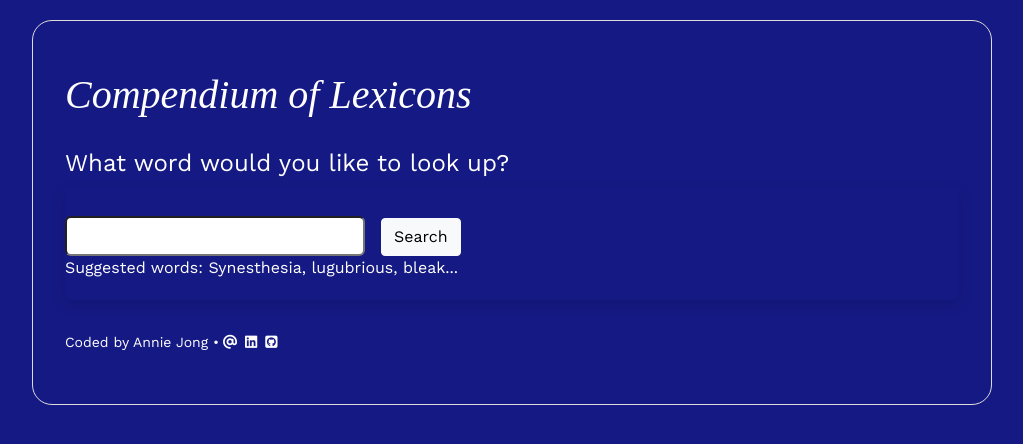
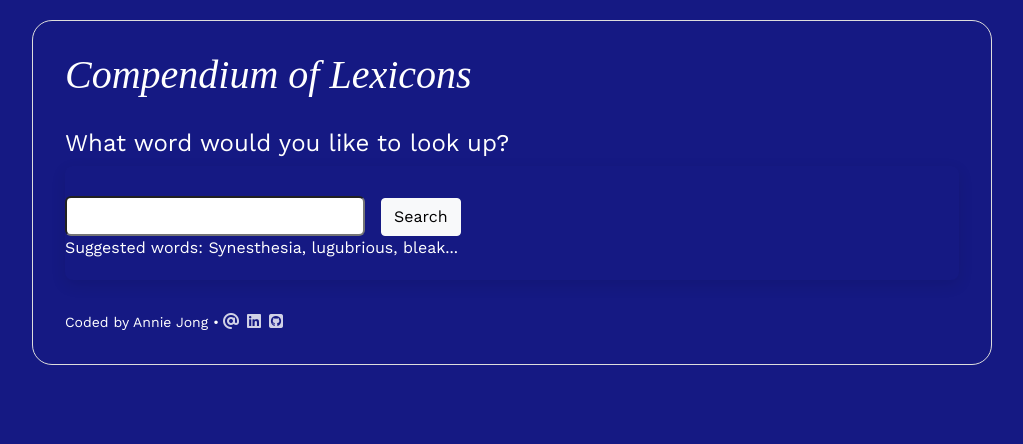
Before and after one commit to multipotentialite-aj/react-dictionary, a React (Create React App) app: page / in a window 1280 px wide. Shown: the top 444 px of the page, without its empty margins (128-1151 px from the left). Built offline with nearby package versions, Linux system fonts and the light colour scheme; a web font is replaced by a local one.

Commit message:
Increased footer icons size

```diff
--- a/src/App.css
+++ b/src/App.css
@@ -14,7 +14,7 @@
   color: white;
   max-width: 960px;
   margin: 0 auto;
-  padding: 20px;
+  padding: 0 20px;
   border: 1px solid #ddd;
   border-radius: 20px;
 }
@@ -31,3 +31,7 @@ h1 {
   font-family: 'Radley', serif;
   font-style: italic;
 }
+i {
+  font-size: 16px;
+  opacity: 0.8;
+}
--- a/src/App.js
+++ b/src/App.js
@@ -1,4 +1,3 @@
-import logo from './logo.png';
 import './App.css';
 import Dictionary from "./Dictionary";
 
@@ -14,8 +13,8 @@ function App() {
         <Dictionary defaultKeyword="synesthesia" />
       </main>
       <footer className="App-footer"><small>Coded by Annie Jong •
-      <a href  target="_blank" className="m-1"><i class="fas fa-at"></i></a>
-      <a href  target="_blank" className="m-1"><i class="fab fa-linkedin"></i></a>
+      <a href="mailto:annie@bluesy-owl.design" target="_blank" className="m-1"><i class="fas fa-at"></i></a>
+      <a href="https://www.linkedin.com/in/aj1016/" target="_blank" className="m-1"><i class="fab fa-linkedin"></i></a>
       <a href="https://github.com/multipotentialite-aj/react-dictionary" target="_blank" className="m-1"><i class="fab fa-github-square"></i></a></small></footer>
       </div>
     </div>
```
Also changed, not shown: src/logo.png (deleted).
